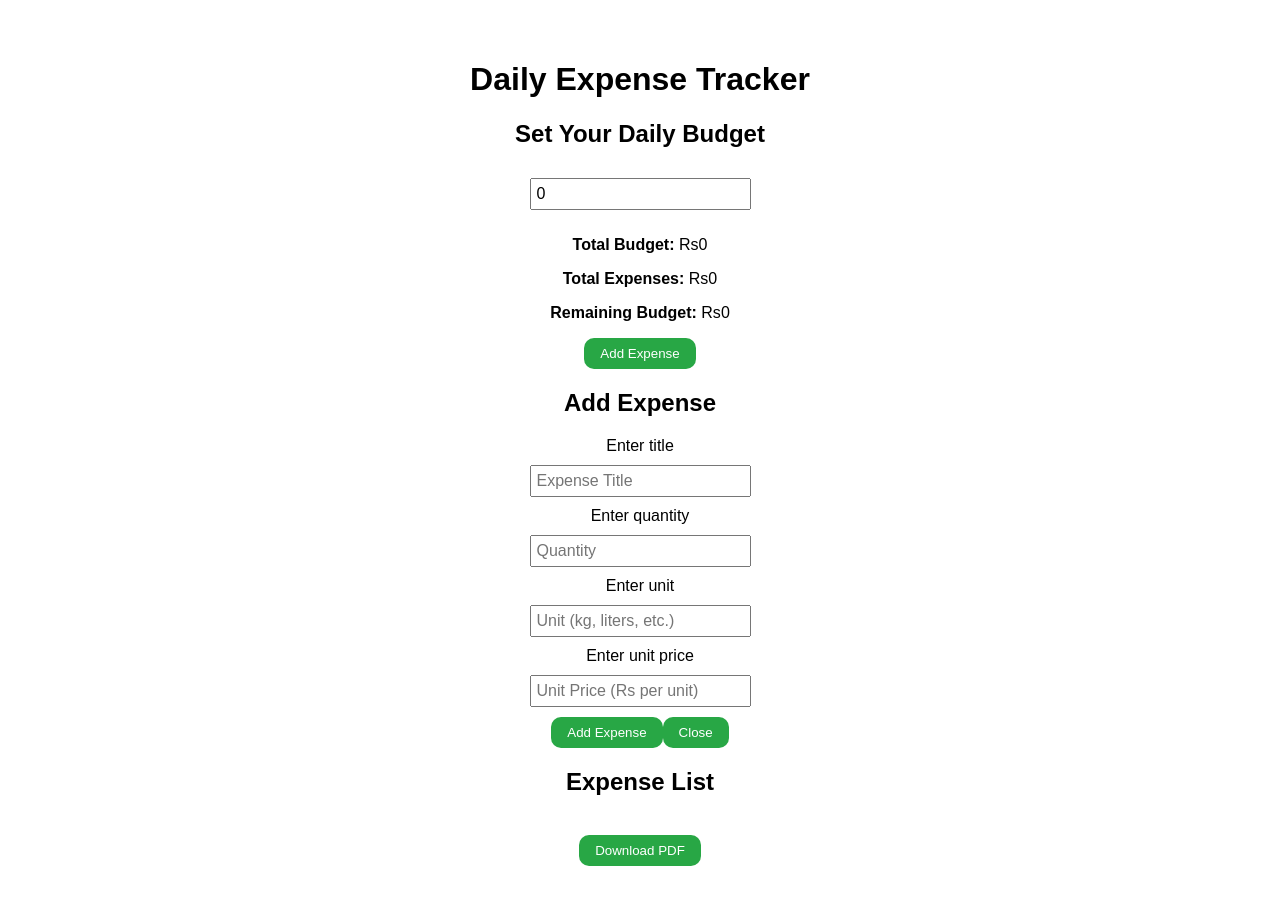
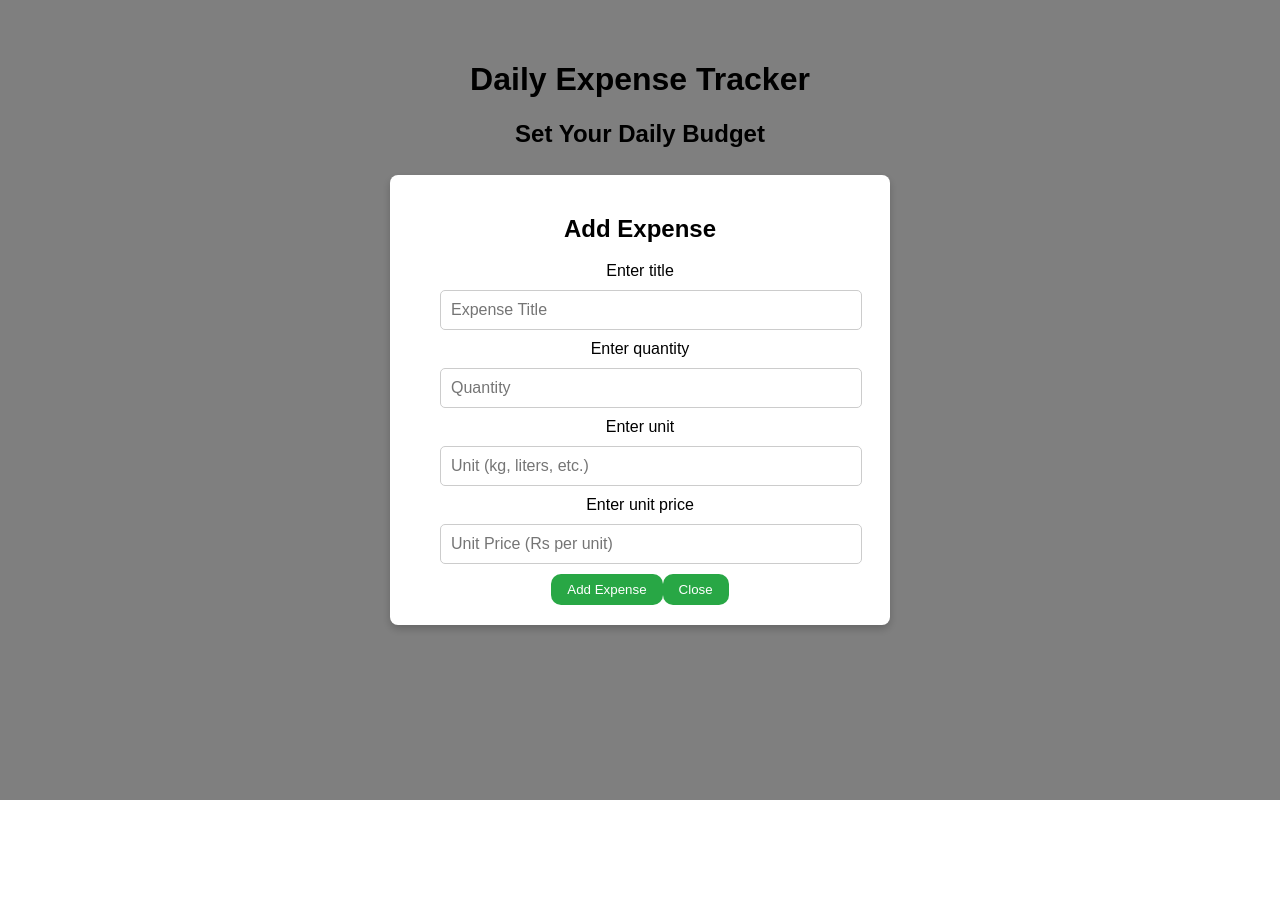
Before and after one commit to UsmanSagheer-dev/expencetracker, a React (Create React App) app: page / in a window 1280 px wide. Both pictures are taken after a click on the button "Add Expense". After the commit the page ends 800 px from the top, so only its background shows below. Built offline with nearby package versions, Linux system fonts and the light colour scheme.

Commit message:
build success ful

```diff
--- a/src/component/tracker/Tracker.jsx
+++ b/src/component/tracker/Tracker.jsx
@@ -1,7 +1,6 @@
 import React, { useState, useEffect } from 'react';
 import Button from '../button/Button';
 import PDFViewer from '../pdfViewer/PDFViewer';
-
 
 function Tracker() {
   const [budget, setBudget] = useState(0);
@@ -93,27 +92,52 @@ function Tracker() {
   return (
     <div className="App">
       <h1>Daily Expense Tracker</h1>
-      <div className={(styles.budgetSection)}>
+      <div className="budget-section">
         <h2>Set Your Daily Budget</h2>
         <input
           type="number"
           value={budget}
           onChange={handleBudgetChange}
           placeholder="Enter your budget"
-          className={(styles.input)}
+          style={{
+            padding: '10px',
+            margin: '10px 0',
+            borderRadius: '5px',
+            border: '1px solid #ccc',
+            width: '100%',
+            maxWidth: '300px',
+          }}
         />
       </div>
-      <div className={(styles.budgetInfo)}>
-        <p className={(styles.totalBudget)}><strong>Total Budget: </strong> Rs{budget}</p>
-        <p className={(styles.totalExpenses)}><strong>Total Expenses: </strong> Rs{totalExpenses}</p>
-        <p className={(styles.remainingBudget)}><strong>Remaining Budget: </strong> Rs{budget - totalExpenses}</p>
+      <div className="budget-info">
+        <p style={{ color: 'red', fontFamily: 'monospace', fontSize: '25px' }}><strong>Total Budget: </strong> Rs{budget}</p>
+        <p style={{ color: 'blue', fontFamily: 'fantasy', fontSize: '25px' }}><strong>Total Expenses: </strong> Rs{totalExpenses}</p>
+        <p style={{ color: "grey", fontFamily: 'revert-layer', fontSize: '25px' }}><strong>Remaining Budget: </strong> Rs{budget - totalExpenses}</p>
       </div>
 
       <Button onClick={() => setShowModal(true)} text={isEditing ? "Edit Expense" : "Add Expense"} />
 
       {showModal && (
-        <div className={(styles.modal)}>
-          <div className={(styles.modalContent)}>
+        <div className="modal" style={{
+          position: 'fixed',
+          top: '0',
+          left: '0',
+          width: '100%',
+          height: '100%',
+          backgroundColor: 'rgba(0, 0, 0, 0.5)',
+          display: 'flex',
+          justifyContent: 'center',
+          alignItems: 'center',
+
+        }}>
+          <div className="modal-content" style={{
+            background: '#fff',
+            padding: '20px 50px',
+            borderRadius: '8px',
+            boxShadow: '0 4px 8px rgba(0, 0, 0, 0.2)',
+            width: '90%',
+            maxWidth: '400px',
+          }}>
             <h2>{isEditing ? "Edit Expense" : "Add Expense"}</h2>
             <label>Enter title</label><br />
             <input
@@ -122,7 +146,13 @@ function Tracker() {
               value={newExpense.title}
               onChange={handleExpenseChange}
               placeholder="Expense Title"
-              className={(styles.input)}
+              style={{
+                padding: '10px',
+                margin: '10px 0',
+                borderRadius: '5px',
+                border: '1px solid #ccc',
+                width: '100%',
+              }}
             /><br />
             <label>Enter quantity</label><br />
             <input
@@ -131,7 +161,13 @@ function Tracker() {
               value={newExpense.quantity}
               onChange={handleExpenseChange}
               placeholder="Quantity"
-              className={(styles.input)}
+              style={{
+                padding: '10px',
+                margin: '10px 0',
+                borderRadius: '5px',
+                border: '1px solid #ccc',
+                width: '100%',
+              }}
             /><br />
             <label>Enter unit</label><br />
             <input
@@ -140,7 +176,13 @@ function Tracker() {
               value={newExpense.unit}
               onChange={handleExpenseChange}
               placeholder="Unit (kg, liters, etc.)"
-              className={(styles.input)}
+              style={{
+                padding: '10px',
+                margin: '10px 0',
+                borderRadius: '5px',
+                border: '1px solid #ccc',
+                width: '100%',
+              }}
             /><br />
             <label>Enter unit price</label><br />
             <input
@@ -149,7 +191,13 @@ function Tracker() {
               value={newExpense.unitPrice}
               onChange={handleExpenseChange}
               placeholder="Unit Price (Rs per unit)"
-              className={(styles.input)}
+              style={{
+                padding: '10px',
+                margin: '10px 0',
+                borderRadius: '5px',
+                border: '1px solid #ccc',
+                width: '100%',
+              }}
             /><br />
             <Button onClick={addOrUpdateExpense} text={isEditing ? "Update Expense" : "Add Expense"} />
             <Button onClick={() => setShowModal(false)} text="Close" />
@@ -157,11 +205,11 @@ function Tracker() {
         </div>
       )}
 
-      <div className={(styles.expenseList)}>
+      <div className="expense-list">
         <h2>Expense List</h2>
         <ul>
           {expenses.map((expense, index) => (
-            <li key={index} className={(styles.expenseItem)}>
+            <li key={index} style={{ marginBottom: '10px' }}>
               {expense.title} - Rs{expense.amount} (Date: {expense.date}){" "}
               <Button onClick={() => editExpense(index)} text="Edit" style={{ marginLeft: '5px' }} />
               <Button onClick={() => deleteExpense(index)} text="Delete" style={{ marginLeft: '5px' }} />
@@ -175,63 +223,4 @@ function Tracker() {
   );
 }
 
-const styles = {
-  budgetSection: {
-    margin: '20px 0',
-    backgroundColor: 'gray'
-  },
-  input: {
-    padding: '10px',
-    margin: '10px 0',
-    borderRadius: '5px',
-    border: '1px solid #ccc',
-    width: '100%',
-    maxWidth: '300px',
-  },
-  budgetInfo: {
-    marginBottom: '20px',
-  },
-  totalBudget: {
-    color: 'red',
-    fontFamily: 'monospace',
-    fontSize: '25px',
-  },
-  totalExpenses: {
-    color: 'black',
-    fontFamily: 'fantasy',
-    fontSize: '25px',
-  },
-  remainingBudget: {
-    color: 'grey',
-    fontFamily: 'revert-layer',
-    fontSize: '25px',
-  },
-  modal: {
-    position: 'fixed',
-    top: '0',
-    left: '0',
-    width: '100%',
-    height: '100%',
-    backgroundColor: 'rgba(0, 0, 0, 0.5)',
-    display: 'flex',
-    justifyContent: 'center',
-    alignItems: 'center',
-    margin:"10px"
-  },
-  modalContent: {
-    background: '#fff',
-    padding: '20px 50px',
-    borderRadius: '8px',
-    boxShadow: '0 4px 8px rgba(0, 0, 0, 0.2)',
-    width: '90%',
-    maxWidth: '400px',
-  },
-  expenseList: {
-    marginTop: '20px',
-  },
-  expenseItem: {
-    marginBottom: '10px',
-  },
-};
-
 export default Tracker;
```
